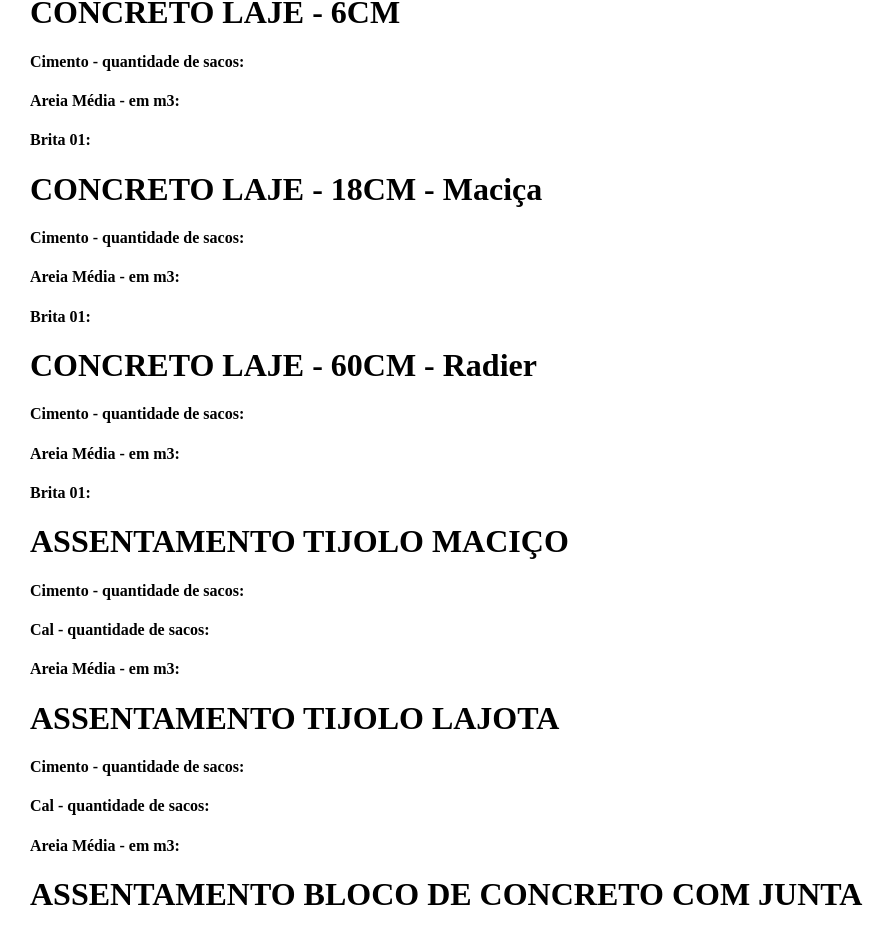
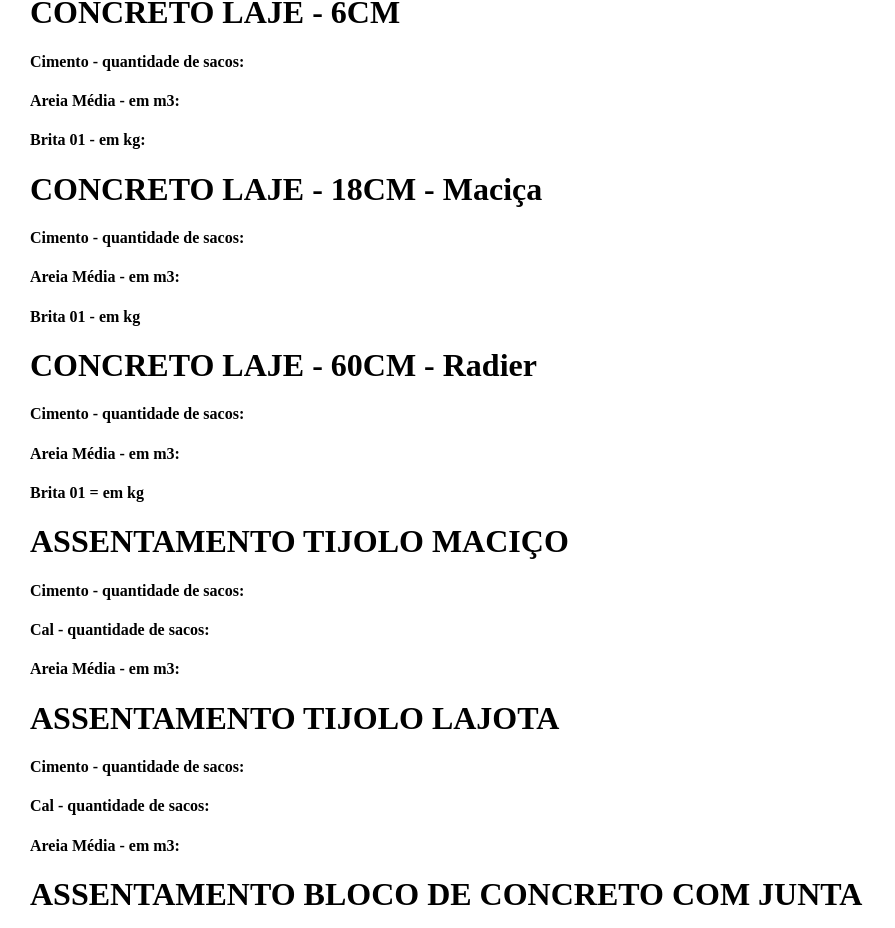
Before and after one commit to gabrielelias0/calculadoramateriais, a plain HTML site: page index.html in a window 1280 px wide. Shown: the part 938-1866 px from the top of the page, without its empty margins (0-895 px from the left). Drawn offline with Linux system fonts and the light colour scheme.

Commit message:
Update index.html

```diff
--- a/index.html
+++ b/index.html
@@ -200,7 +200,7 @@ Comprimento: <input type="text" id="materialComprimento" /><br>
 <span id = "valorCimento6"></span>
 <h4>Areia Média - em m3:</h4>
 <span id = "valorAreiaMedia6"></span>
-<h4>Brita 01:</h4>
+<h4>Brita 01 - em kg:</h4>
 <span id = "valorB6"></span>
 <script>
 	function calcularConcretoLaje61()
@@ -227,7 +227,7 @@ Comprimento: <input type="text" id="materialComprimento" /><br>
 <span id = "valorCimento7"></span>
 <h4>Areia Média - em m3:</h4>
 <span id = "valorAreiaMedia7"></span>
-<h4>Brita 01:</h4>
+<h4>Brita 01 - em kg</h4>
 <span id = "valorB7"></span>
 <script>
 	function calcularConcretoLaje181()
@@ -254,7 +254,7 @@ Comprimento: <input type="text" id="materialComprimento" /><br>
 <span id = "valorCimento8"></span>
 <h4>Areia Média - em m3:</h4>
 <span id = "valorAreiaMedia8"></span>
-<h4>Brita 01:</h4>
+<h4>Brita 01 = em kg</h4>
 <span id = "valorB8"></span>
 <script>
 	function calcularConcretoLaje601()
```
